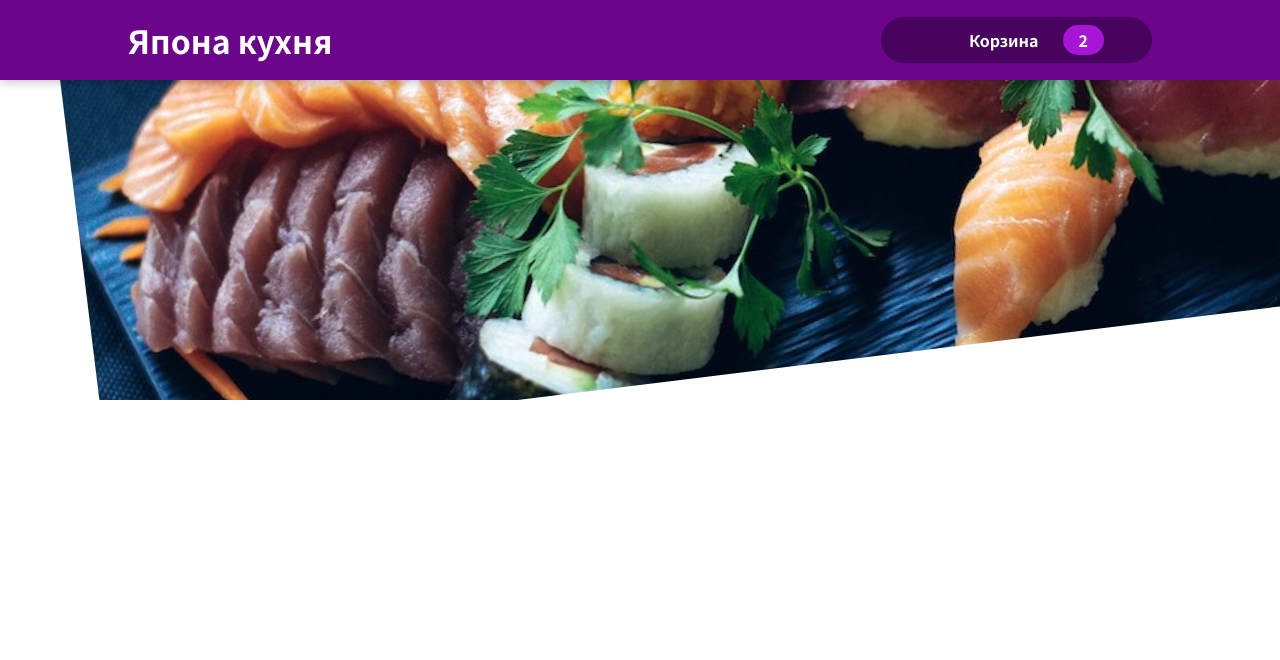
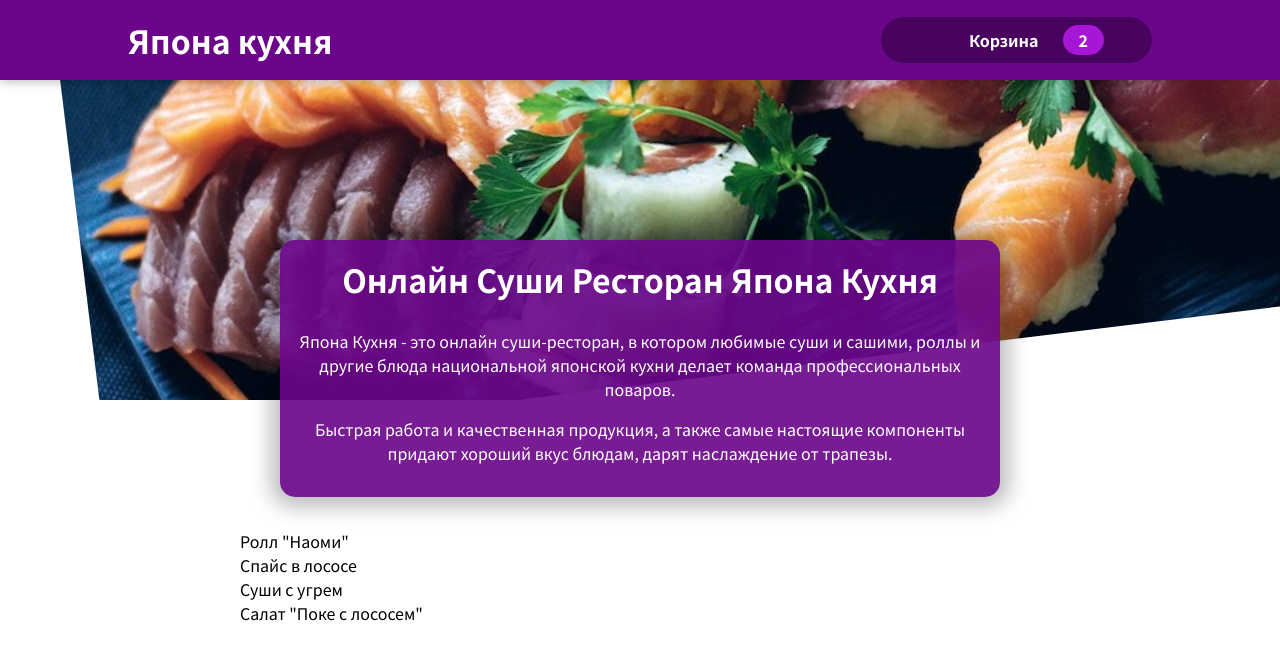
Before and after one commit to AlekseySapunkov/challenge-2-starter-code, a React (Create React App) app: page / in a window 1280 px wide. Shown: the top 660 px of the page. Built offline with nearby package versions, Linux system fonts and the light colour scheme; some icons are missing.

Commit message:
upgrade component Meals

```diff
--- a/src/App.js
+++ b/src/App.js
@@ -1,9 +1,13 @@
 import Header from "./components/Layout/Header";
 import React from "react";
+import Meals from "./components/Meals/Meals";
 function App() {
   return (
     <React.Fragment>
-      <Header/>
+      <Header />
+      <main>
+        <Meals />
+      </main>
     </React.Fragment>
   );
 }
--- a/src/components/Meals/MealList.js
+++ b/src/components/Meals/MealList.js
@@ -1,10 +1,11 @@
 import styles from "./MealList.module.css";
-import React from "react";
+import DUMMY_MEALS from "./dummy-meals";
 const MealList = (props) => {
-  return <React.Fragment>
-    <div className={styles.}>
-
-    </div>
-  </React.Fragment>;
+  const mealList = DUMMY_MEALS.map((meal) => <li>{meal.name}</li>);
+  return (
+    <section className={styles.meals}>
+      <ul className={styles.ul}>{mealList}</ul>
+    </section>
+  );
 };
 export default MealList;
--- /dev/null
+++ b/src/components/Meals/Meals.js
@@ -0,0 +1,12 @@
+import PromoText from "./PromoText";
+import MealList from "./MealList";
+import React from "react";
+const Meals = () => {
+  return (
+    <React.Fragment>
+      <PromoText />
+      <MealList />
+    </React.Fragment>
+  );
+};
+export default Meals;
--- /dev/null
+++ b/src/components/Meals/PromoText.js
@@ -0,0 +1,20 @@
+import styles from "./PromoText.module.css";
+
+const PromoText = () => {
+  return (
+    <section className={styles["promo-text"]}>
+      <h2>Онлайн Суши Ресторан Япона Кухня</h2>
+      <p>
+        Япона Кухня - это онлайн суши-ресторан, в котором любимые суши и сашими,
+        роллы и другие блюда национальной японской кухни делает команда
+        профессиональных поваров.
+      </p>
+      <p>
+        Быстрая работа и качественная продукция, а также самые настоящие
+        компоненты придают хороший вкус блюдам, дарят наслаждение от трапезы.
+      </p>
+    </section>
+  );
+};
+
+export default PromoText;
--- a/src/components/Meals/dummy-meals.js
+++ b/src/components/Meals/dummy-meals.js
@@ -26,3 +26,4 @@ const DUMMY_MEALS = [
     price: 7.99,
   },
 ];
+export default DUMMY_MEALS;
```
Lines whose indentation alone changed are shown as unchanged.
